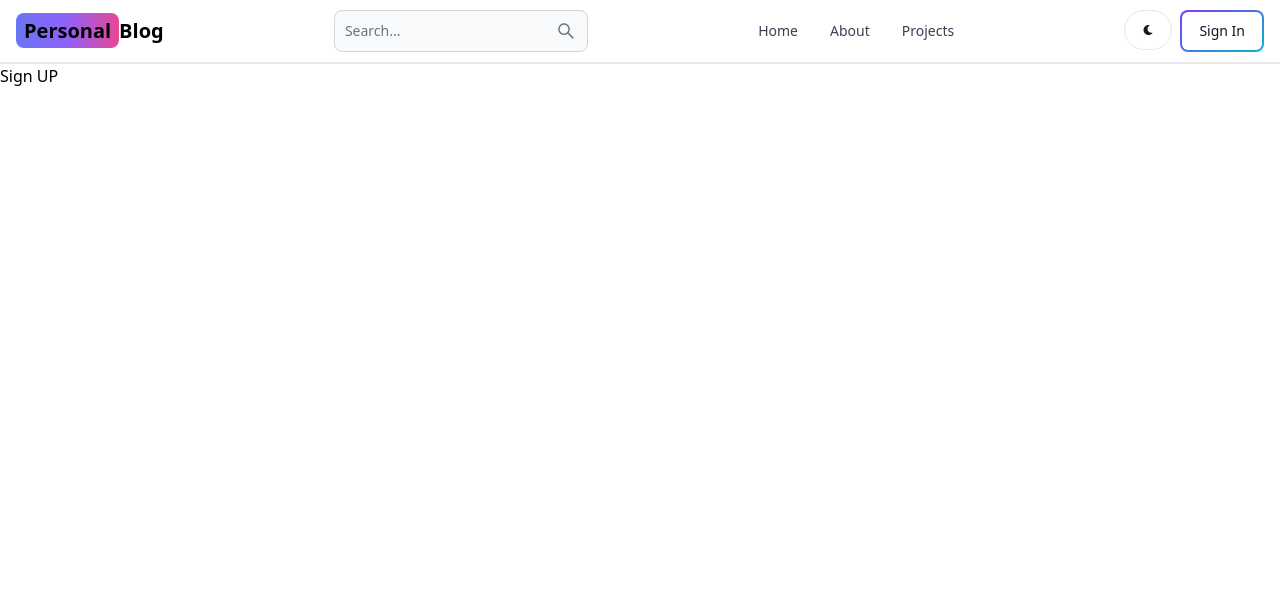
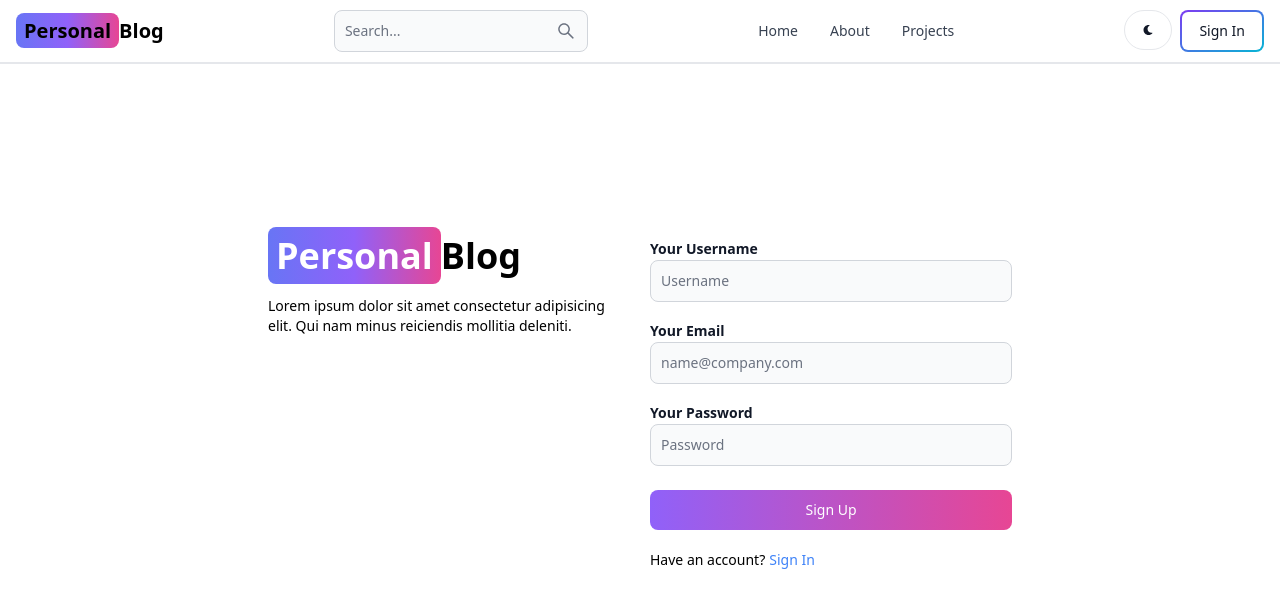
Before and after one commit to biswarupgh0sh/MERN-Blog-app, a React (Vite) app in the folder client/: page /sign-up in a window 1280 px wide. Shown: the top 608 px of the page. Built offline with nearby package versions, Linux system fonts and the light colour scheme.

Commit message:
created sign up ui

```diff
--- a/client/src/pages/SignUp.jsx
+++ b/client/src/pages/SignUp.jsx
@@ -1,8 +1,47 @@
-
+import { Link } from "react-router-dom";
+import { Button, Label, TextInput } from "flowbite-react";
 export default function SignUp() {
   return (
-    <div>
-      Sign UP
+    <div className="mt-40 min-h-screen">
+      <div className="max-w-3xl flex p-3 mx-auto flex-col md:flex-row gap-5">
+        {/*left*/}
+
+        <div className="flex-1">
+          <Link to="/" className="font-bold dark:text-white text-4xl ml-auto">
+            <span className="px-2 py-1 bg-gradient-to-r from-indigo-500 via-purple-500 to-pink-500 rounded-lg text-white">
+              Personal
+            </span>
+            Blog
+          </Link>
+          <p className="mt-5 text-sm">
+            Lorem ipsum dolor sit amet consectetur adipisicing elit. Qui nam
+            minus reiciendis mollitia deleniti.
+          </p>
+        </div>
+        {/*right */}
+
+        <div className="flex-1">
+          <form className="flex flex-col gap-4">
+            <div>
+              <Label htmlFor="username" value="Your Username" className="font-bold"/>
+              <TextInput placeholder="Username" id="username" type="text" />
+            </div>
+            <div>
+              <Label htmlFor="email" value="Your Email" className="font-bold"/>
+              <TextInput placeholder="name@company.com" id="email" type="email" />
+            </div>
+            <div>
+              <Label htmlFor="password" value="Your Password" className="font-bold" />
+              <TextInput placeholder="Password" id="password" type="password" />
+            </div>
+            <Button gradientDuoTone="purpleToPink" className="mt-2">Sign Up</Button>
+          </form>
+          <div className="flex gap-1 text-sm mt-5">
+            <span>Have an account?</span>
+            <Link to="/sign-in" className="text-blue-500">Sign In</Link>
+          </div>
+        </div>
+      </div>
     </div>
-  )
+  );
 }
```
